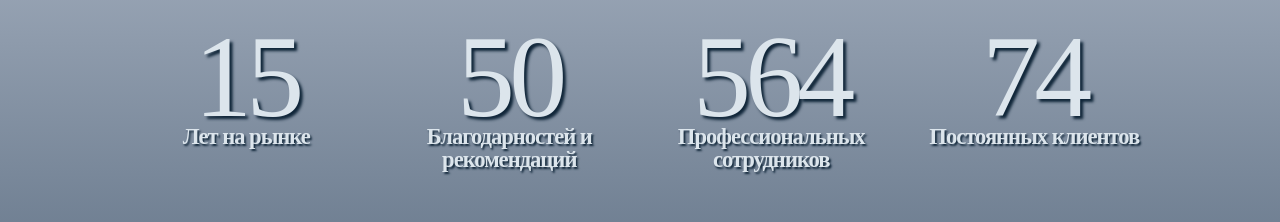
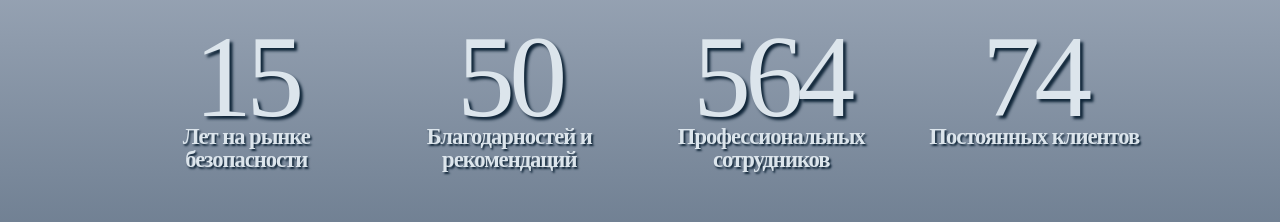
Before and after one commit to AnigalHub/Valencia, a Nuxt app: page / in a window 1280 px wide. Shown: the part 1980-2202 px from the top of the page. Built offline with nearby package versions, Linux system fonts and the light colour scheme.

Commit message:
добавлено описание

```diff
--- a/components/LandingPage/import_numbers.vue
+++ b/components/LandingPage/import_numbers.vue
@@ -17,7 +17,7 @@
             important_numbers:[
               {
                 number:15,
-                descr_number: "Лет на рынке",
+                descr_number: "Лет на рынке безопасности",
               },
               {
                 number:50,
```
